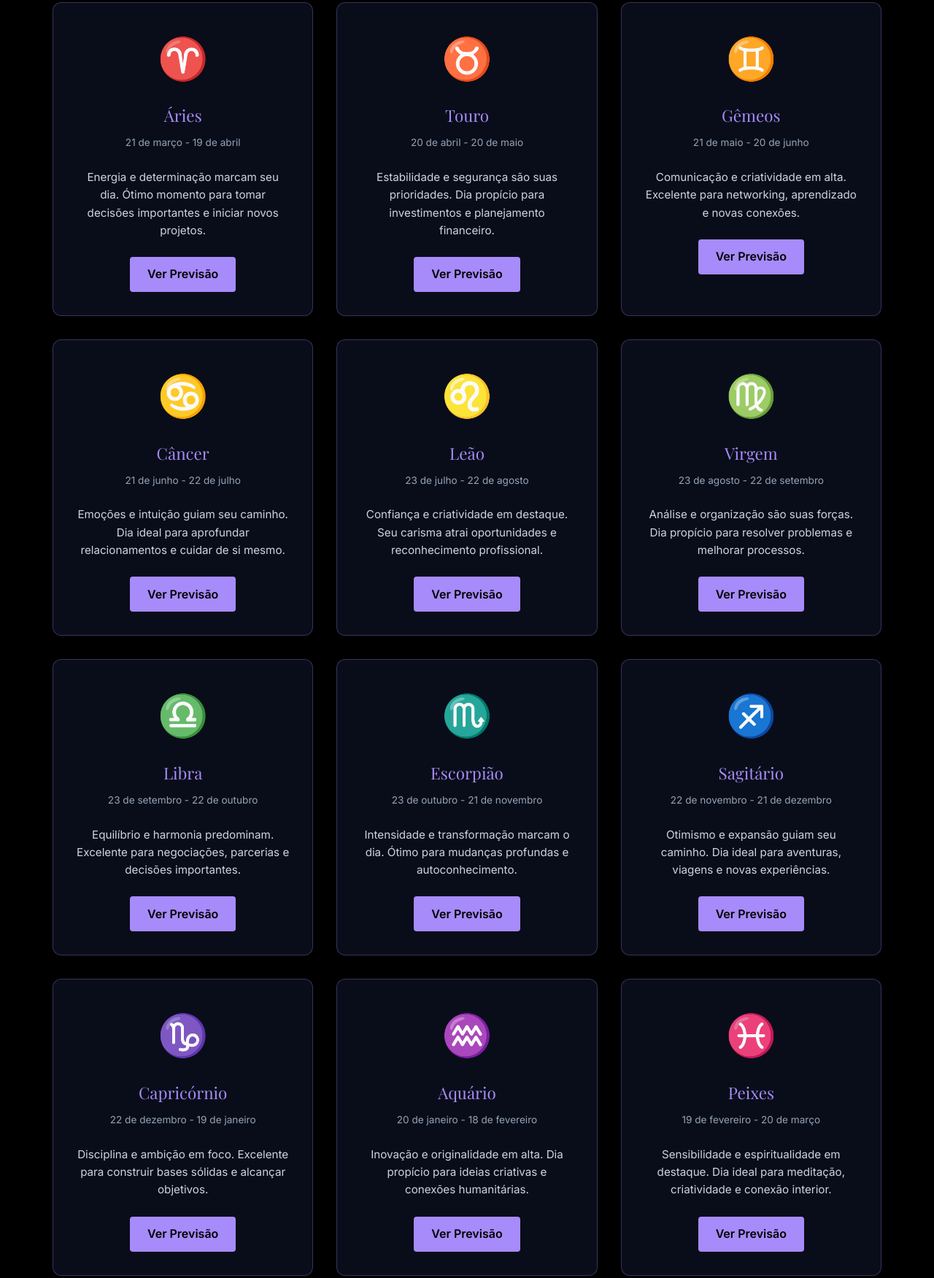
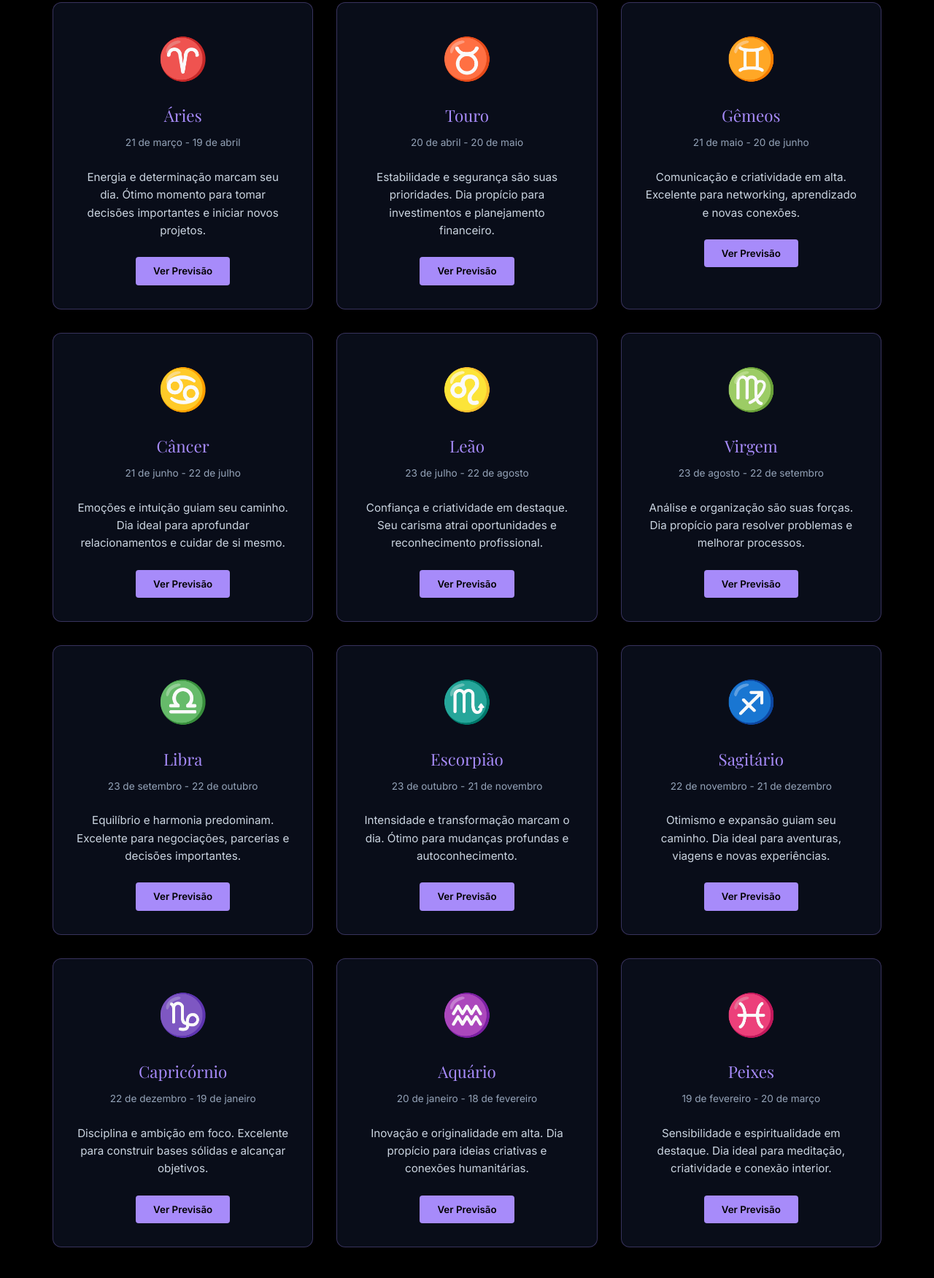
Before and after one commit to jessicagilrs100-blip/cosmicai.github.io, a website built with Vite: page horoscope.html in a window 1280 px wide. Shown: the part 321-2072 px from the top of the page at 73% size. Built offline with nearby package versions, Linux system fonts and the light colour scheme.

Commit message:
Fix: Corrigido botão de horóscopo e removida sobreposição do blog no hero

```diff
--- a/horoscope.html
+++ b/horoscope.html
@@ -4,7 +4,7 @@
     <meta charset="UTF-8">
     <meta name="viewport" content="width=device-width, initial-scale=1.0">
     <title>Horóscopo Grátis - Previsões para Todos os Signos | Zodíacos</title>
-    <meta name="description" content="Veja seu horóscopo personalizado e previsões para hoje. Descubra o que os astros reservam para seu signo do zodíaco.">
+    <meta name="description" content="Veja seu horóscopo personalizado e previsões para hoje. Descubra lo que os astros reservam para seu signo do zodíaco.">
     <meta name="keywords" content="horóscopo grátis, previsões, signos zodíaco, horóscopo hoje, astrologia, mapa astral">
     <link rel="preconnect" href="https://fonts.googleapis.com">
     <link rel="preconnect" href="https://fonts.gstatic.com" crossorigin>
@@ -22,7 +22,7 @@
         .sign-name { font-family: 'Playfair Display', serif; font-size: 1.4rem; color: #a78bfa; margin-bottom: 0.5rem; }
         .sign-dates { color: #94a3b8; font-size: 0.85rem; margin-bottom: 1.5rem; }
         .sign-preview { color: #cbd5e1; font-size: 0.95rem; line-height: 1.6; margin-bottom: 1.5rem; min-height: 60px; }
-        .sign-card-btn { display: inline-block; padding: 0.7rem 1.5rem; background: #a78bfa; color: black; text-decoration: none; border-radius: 4px; font-weight: 600; transition: all 0.3s ease; }
+        .sign-card-btn { display: inline-block; padding: 0.7rem 1.5rem; background: #a78bfa; color: black; text-decoration: none; border-radius: 4px; font-weight: 600; transition: all 0.3s ease; border: none; cursor: pointer; font-family: inherit; }
         .sign-card-btn:hover { background: #60a5fa; }
         .modal { display: none; position: fixed; z-index: 2000; left: 0; top: 0; width: 100%; height: 100%; background-color: rgba(0, 0, 0, 0.8); }
         .modal.active { display: flex; align-items: center; justify-content: center; }
@@ -66,7 +66,7 @@
                 <div class="sign-name">Áries</div>
                 <div class="sign-dates">21 de março - 19 de abril</div>
                 <div class="sign-preview">Energia e determinação marcam seu dia. Ótimo momento para tomar decisões importantes e iniciar novos projetos.</div>
-                <a href="#" class="sign-card-btn" onclick="event.stopPropagation();">Ver Previsão</a>
+                <button class="sign-card-btn">Ver Previsão</button>
             </div>
 
             <!-- Touro -->
@@ -75,7 +75,7 @@
                 <div class="sign-name">Touro</div>
                 <div class="sign-dates">20 de abril - 20 de maio</div>
                 <div class="sign-preview">Estabilidade e segurança são suas prioridades. Dia propício para investimentos e planejamento financeiro.</div>
-                <a href="#" class="sign-card-btn" onclick="event.stopPropagation();">Ver Previsão</a>
+                <button class="sign-card-btn">Ver Previsão</button>
             </div>
 
             <!-- Gêmeos -->
@@ -84,7 +84,7 @@
                 <div class="sign-name">Gêmeos</div>
                 <div class="sign-dates">21 de maio - 20 de junho</div>
                 <div class="sign-preview">Comunicação e criatividade em alta. Excelente para networking, aprendizado e novas conexões.</div>
-                <a href="#" class="sign-card-btn" onclick="event.stopPropagation();">Ver Previsão</a>
+                <button class="sign-card-btn">Ver Previsão</button>
             </div>
 
             <!-- Câncer -->
@@ -93,7 +93,7 @@
                 <div class="sign-name">Câncer</div>
                 <div class="sign-dates">21 de junho - 22 de julho</div>
                 <div class="sign-preview">Emoções e intuição guiam seu caminho. Dia ideal para aprofundar relacionamentos e cuidar de si mesmo.</div>
-                <a href="#" class="sign-card-btn" onclick="event.stopPropagation();">Ver Previsão</a>
+                <button class="sign-card-btn">Ver Previsão</button>
             </div>
 
             <!-- Leão -->
@@ -102,7 +102,7 @@
                 <div class="sign-name">Leão</div>
                 <div class="sign-dates">23 de julho - 22 de agosto</div>
                 <div class="sign-preview">Confiança e criatividade em destaque. Seu carisma atrai oportunidades e reconhecimento profissional.</div>
-                <a href="#" class="sign-card-btn" onclick="event.stopPropagation();">Ver Previsão</a>
+                <button class="sign-card-btn">Ver Previsão</button>
             </div>
 
             <!-- Virgem -->
@@ -111,7 +111,7 @@
                 <div class="sign-name">Virgem</div>
                 <div class="sign-dates">23 de agosto - 22 de setembro</div>
                 <div class="sign-preview">Análise e organização são suas forças. Dia propício para resolver problemas e melhorar processos.</div>
-                <a href="#" class="sign-card-btn" onclick="event.stopPropagation();">Ver Previsão</a>
+                <button class="sign-card-btn">Ver Previsão</button>
             </div>
 
             <!-- Libra -->
@@ -120,7 +120,7 @@
                 <div class="sign-name">Libra</div>
                 <div class="sign-dates">23 de setembro - 22 de outubro</div>
                 <div class="sign-preview">Equilíbrio e harmonia predominam. Excelente para negociações, parcerias e decisões importantes.</div>
-                <a href="#" class="sign-card-btn" onclick="event.stopPropagation();">Ver Previsão</a>
+                <button class="sign-card-btn">Ver Previsão</button>
             </div>
 
             <!-- Escorpião -->
@@ -129,7 +129,7 @@
                 <div class="sign-name">Escorpião</div>
                 <div class="sign-dates">23 de outubro - 21 de novembro</div>
                 <div class="sign-preview">Intensidade e transformação marcam o dia. Ótimo para mudanças profundas e autoconhecimento.</div>
-                <a href="#" class="sign-card-btn" onclick="event.stopPropagation();">Ver Previsão</a>
+                <button class="sign-card-btn">Ver Previsão</button>
             </div>
 
             <!-- Sagitário -->
@@ -138,7 +138,7 @@
                 <div class="sign-name">Sagitário</div>
                 <div class="sign-dates">22 de novembro - 21 de dezembro</div>
                 <div class="sign-preview">Otimismo e expansão guiam seu caminho. Dia ideal para aventuras, viagens e novas experiências.</div>
-                <a href="#" class="sign-card-btn" onclick="event.stopPropagation();">Ver Previsão</a>
+                <button class="sign-card-btn">Ver Previsão</button>
             </div>
 
             <!-- Capricórnio -->
@@ -147,7 +147,7 @@
                 <div class="sign-name">Capricórnio</div>
                 <div class="sign-dates">22 de dezembro - 19 de janeiro</div>
                 <div class="sign-preview">Disciplina e ambição em foco. Excelente para construir bases sólidas e alcançar objetivos.</div>
-                <a href="#" class="sign-card-btn" onclick="event.stopPropagation();">Ver Previsão</a>
+                <button class="sign-card-btn">Ver Previsão</button>
             </div>
 
             <!-- Aquário -->
@@ -156,7 +156,7 @@
                 <div class="sign-name">Aquário</div>
                 <div class="sign-dates">20 de janeiro - 18 de fevereiro</div>
                 <div class="sign-preview">Inovação e originalidade em alta. Dia propício para ideias criativas e conexões humanitárias.</div>
-                <a href="#" class="sign-card-btn" onclick="event.stopPropagation();">Ver Previsão</a>
+                <button class="sign-card-btn">Ver Previsão</button>
             </div>
 
             <!-- Peixes -->
@@ -165,7 +165,7 @@
                 <div class="sign-name">Peixes</div>
                 <div class="sign-dates">19 de fevereiro - 20 de março</div>
                 <div class="sign-preview">Sensibilidade e espiritualidade em destaque. Dia ideal para meditação, criatividade e conexão interior.</div>
-                <a href="#" class="sign-card-btn" onclick="event.stopPropagation();">Ver Previsão</a>
+                <button class="sign-card-btn">Ver Previsão</button>
             </div>
         </div>
 
```
Also changed, not shown: index.html (+14 -18 lines).
